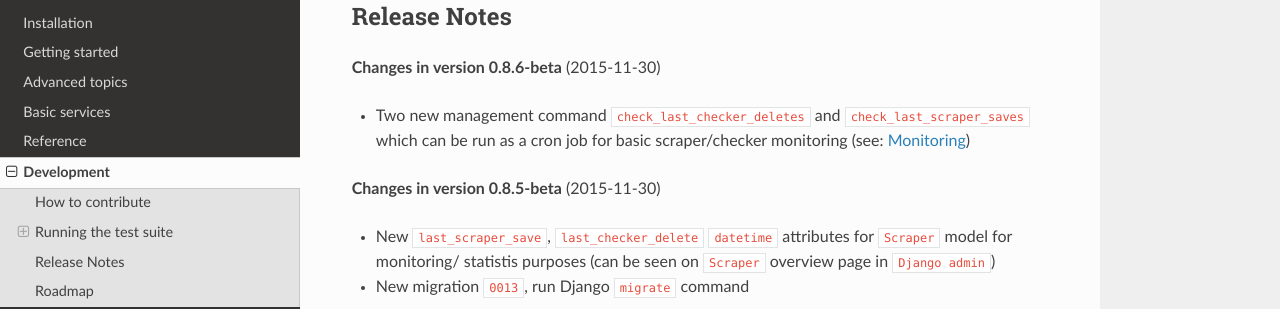
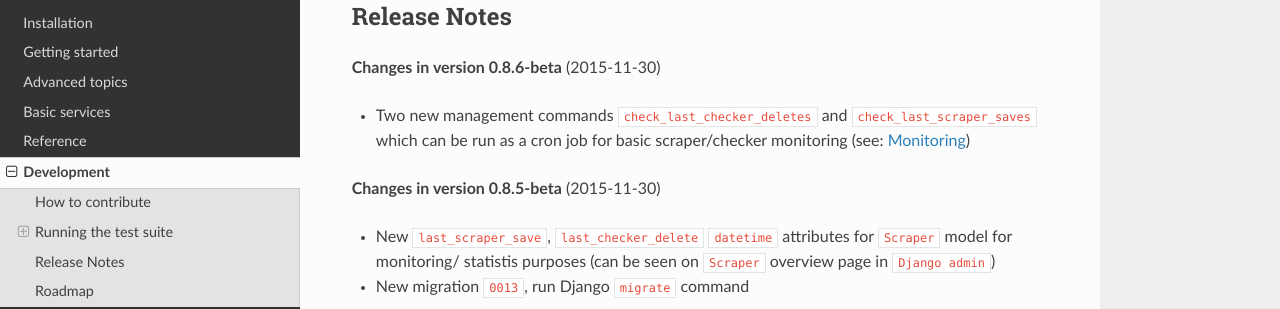
Before and after one commit to dev02019/django-dynamic-scraper, a Sphinx documentation site: the page built from docs/development.rst, in a window 1280 px wide and 900 px high, scrolled down 2196 px. Shown: the part 152-461 px from the top of the window. Built offline with Sphinx 7.4.7 and the Read the Docs theme 2.0.0, drawn with Linux system fonts in a browser that asks for light colours.

Commit message:
Release commit for v.0.8.6

```diff
--- a/docs/development.rst
+++ b/docs/development.rst
@@ -96,7 +96,7 @@ Release Notes
 =============
 **Changes in version 0.8.6-beta** (2015-11-30)
 
-* Two new management command ``check_last_checker_deletes`` and ``check_last_scraper_saves`` which can be run as a cron job
+* Two new management commands ``check_last_checker_deletes`` and ``check_last_scraper_saves`` which can be run as a cron job
   for basic scraper/checker monitoring (see: :ref:`monitoring`)
 
 **Changes in version 0.8.5-beta** (2015-11-30)
```
